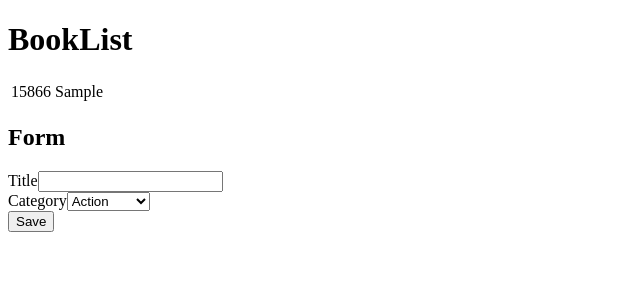
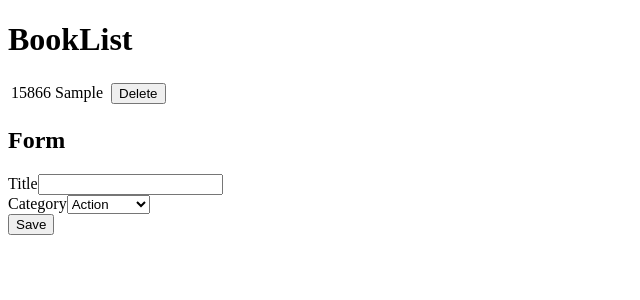
Before and after one commit to HeflerDev/heflerdev-bookstore, a React (Create React App) app: page / in a window 1280 px wide. Both pictures are taken after typing "Sample" into the empty fields and a click on the button "Save". Shown: the top 300 px of the page, without its empty margins (0-640 px from the left). Built offline with nearby package versions, Linux system fonts and the light colour scheme.

Commit message:
Update:Call remove book

```diff
--- a/src/components/Book.js
+++ b/src/components/Book.js
@@ -5,11 +5,11 @@ const Book = ({ books }) => {
   const { id, title, category } = books;
   if (id !== null) {
     return (
-      <tr key={id + title + category}>
+      <>
         <td key={id}>{ id }</td>
         <td key={id + title}>{ title }</td>
         <td key={id + category}>{ category }</td>
-      </tr>
+      </>
     );
   }
   return null;
--- a/src/containers/BookList.js
+++ b/src/containers/BookList.js
@@ -2,27 +2,47 @@ import React from 'react';
 import { connect } from 'react-redux';
 import PropTypes from 'prop-types';
 import Book from '../components/Book';
+import { removeBook } from '../actions/index';
 
 const mapStateToProps = state => ({ books: state.books });
+const select = dispatch => ({ removeBook: book => dispatch(removeBook(book)) });
 
-const ConnectedBookList = ({ books }) => (
+const ConnectedBookList = ({ books, removeBook }) => {
+  const { id, title } = books;
+
+  const handleClick = event => {
+    event.preventDefault();
+    const bookObj = event.target.value;
+    removeBook(bookObj);
+  };
+
+  return (
     <>
       <table>
         {
           books.map(item => (
-          <tbody key={item.title}>
+            <tbody key={title}>
+              <tr>
                 <Book books={item} />
+                <td>
+                  <button type="button" onClick={handleClick} id={id} value={item}>
+                    Delete
+                  </button>
+                </td>
+              </tr>
             </tbody>
           ))
         }
       </table>
     </>
   );
+};
 
 ConnectedBookList.propTypes = {
   books: PropTypes.objectOf(PropTypes.string).isRequired,
+  removeBook: PropTypes.func.isRequired,
 };
 
-const BookList = connect(mapStateToProps)(ConnectedBookList);
+const BookList = connect(mapStateToProps, select)(ConnectedBookList);
 
 export default BookList;
```
Lines whose indentation alone changed are shown as unchanged.
